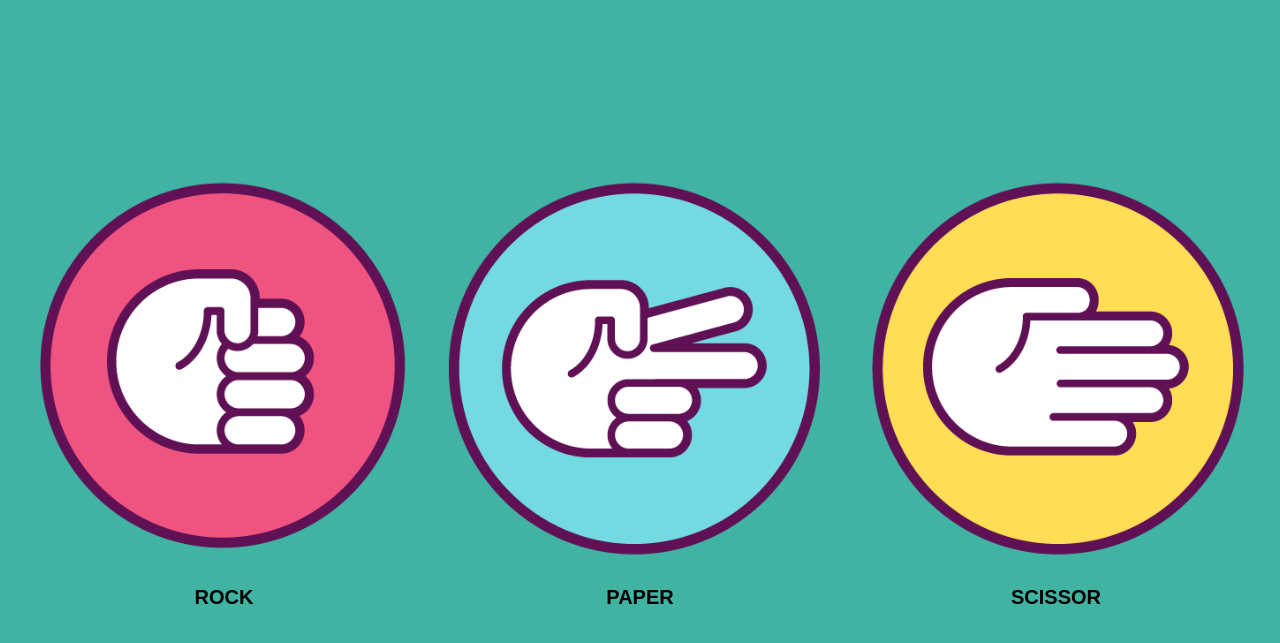
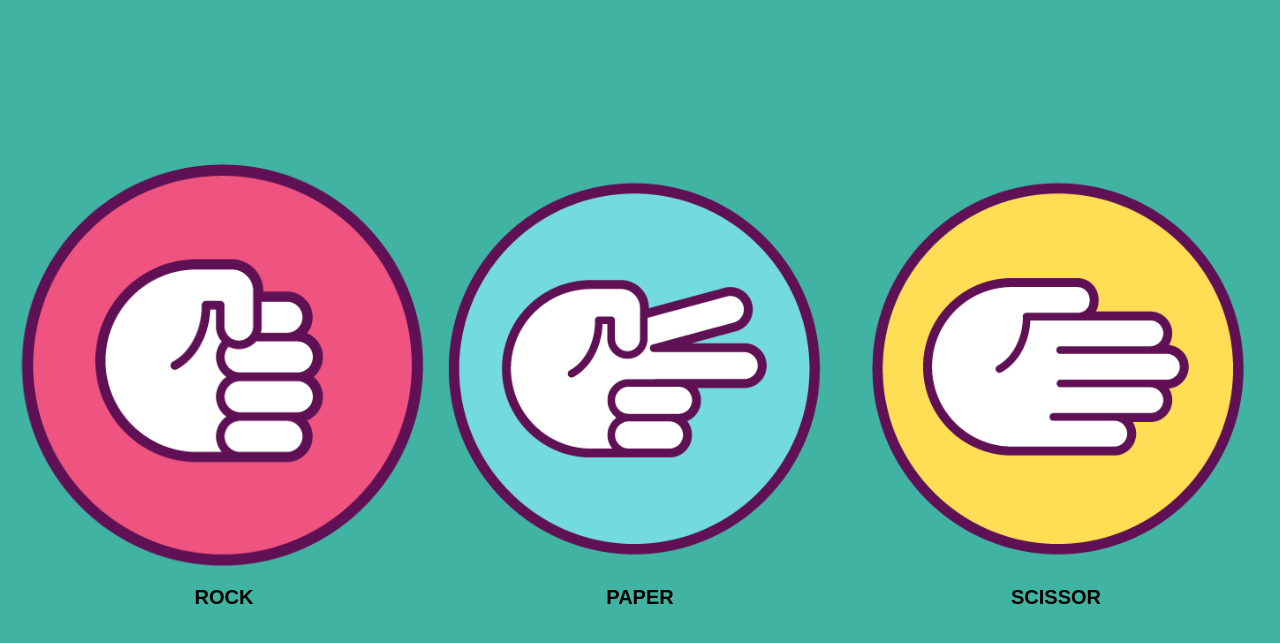
Before and after one commit to parish09/-BUTTONS-rock_paper_scissor, a plain HTML site: page rps_buttons.html in a window 1280 px wide. In both pictures the pointer is over the picture 224 px from the left and 438 px from the top of the page. Shown: the part 69-712 px from the top of the page. Drawn offline with Linux system fonts and the light colour scheme.

Commit message:
Added transition effectsto the buttons

```diff
--- a/theme.css
+++ b/theme.css
@@ -23,4 +23,12 @@ body{
 .buttons{
 	padding-top: 175px;
 	text-align: center;
+
 }
+
+.img{
+	transition: transform .2s;
+}
+.img:hover{
+	transform: scale(1.1);
+}
```
